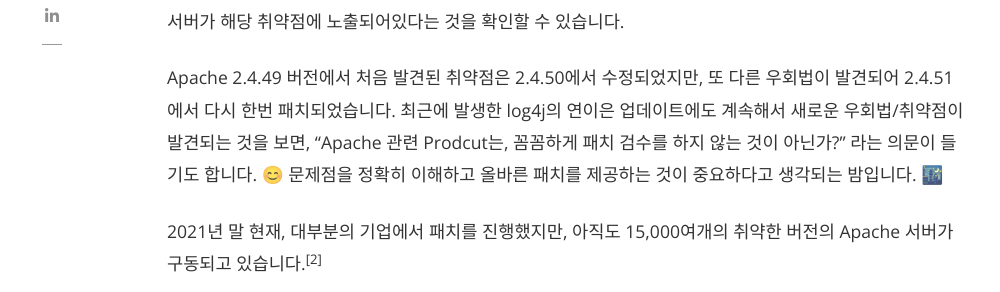
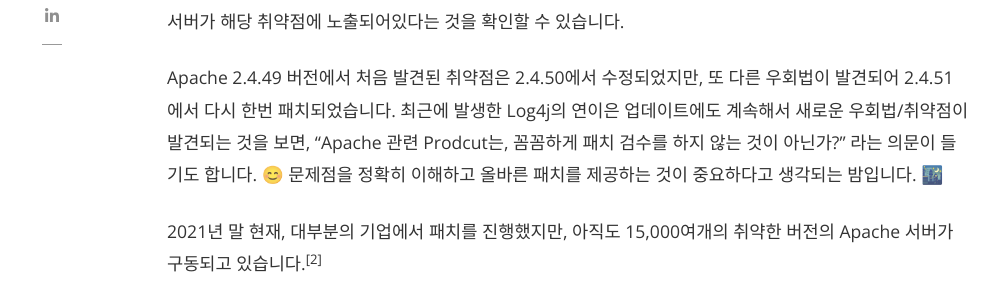
Before and after one commit to theori-io/theori-io.github.io, a Jekyll site: the page built from _posts/2021-12-31-2021-hot-cve-the-second-half.md, in a window 1280 px wide and 900 px high, scrolled down 3423 px. Shown: the part 195-487 px from the top of the window, without its empty margins (118-1118 px from the left). Built offline with Jekyll 4.4.1, drawn with Linux system fonts in a browser that asks for light colours; nearby versions of some CDN libraries; comment, search, counter and statistics services are not loaded.

Commit message:
Change all log4j to Log4j

```diff
--- a/_posts/2021-12-31-2021-hot-cve-the-second-half.md
+++ b/_posts/2021-12-31-2021-hot-cve-the-second-half.md
@@ -59,7 +59,7 @@
 
 NGINX와 양대 산맥을 이루고 있는 HTTP 서버인 Apache에서 Path Traversal을 통해 Remote Code Execution이 가능한 취약점이 발견되었습니다.<sup>[1]</sup> 이 취약점의 기원은 Java Servlet과 Mod proxy와의 호환 설정을 위해 추가된 Path Normalization 코드에서 부터 시작되었습니다. 특정 조건이 만족하는 서버면, Apache가 권한이 있는 파일 시스템의 모든 파일을 읽을 수 있는 취약점이었습니다. 여기서 더 큰 문제는 해당 “특정 조건”을 만족하는 서버가 매우 많다는 것입니다. 서버 검색 엔진인 Shodan.io를 통해 확인해보면 대량 10만개의 서버가 해당 취약점에 노출되어있다는 것을 확인할 수 있습니다.
 
-Apache 2.4.49 버전에서 처음 발견된 취약점은 2.4.50에서 수정되었지만, 또 다른 우회법이 발견되어 2.4.51에서 다시 한번 패치되었습니다. 최근에 발생한 log4j의 연이은 업데이트에도 계속해서 새로운 우회법/취약점이 발견되는 것을 보면, “Apache 관련 Prodcut는, 꼼꼼하게 패치 검수를 하지 않는 것이 아닌가?” 라는 의문이 들기도 합니다. 😊 문제점을 정확히 이해하고 올바른 패치를 제공하는 것이 중요하다고 생각되는 밤입니다. 🌃
+Apache 2.4.49 버전에서 처음 발견된 취약점은 2.4.50에서 수정되었지만, 또 다른 우회법이 발견되어 2.4.51에서 다시 한번 패치되었습니다. 최근에 발생한 Log4j의 연이은 업데이트에도 계속해서 새로운 우회법/취약점이 발견되는 것을 보면, “Apache 관련 Prodcut는, 꼼꼼하게 패치 검수를 하지 않는 것이 아닌가?” 라는 의문이 들기도 합니다. 😊 문제점을 정확히 이해하고 올바른 패치를 제공하는 것이 중요하다고 생각되는 밤입니다. 🌃
 
 2021년 말 현재, 대부분의 기업에서 패치를 진행했지만, 아직도 15,000여개의 취약한 버전의 Apache 서버가 구동되고 있습니다.<sup>[2]</sup>
 
@@ -155,7 +155,7 @@
 > [3] <a href="https://grafana.com/blog/2021/12/07/grafana-8.3.1-8.2.7-8.1.8-and-8.0.7-released-with-high-severity-security-fix/" target="_blank">https://grafana.com/blog/2021/12/07/grafana-8.3.1-8.2.7-8.1.8-and-8.0.7-released-with-high-severity-security-fix/</a>  \
 > [4] <a href="https://pkg.go.dev/path/filepath#Clean" target="_blank">https://pkg.go.dev/path/filepath#Clean</a>
 
-# log4j
+# Log4j
 
 - 원격 코드 실행, Remote Code Execution
 - CVE-2021-44228,CVE-2021-45046, CVE-2021-45105, CVE-2021-4104, CVE-2021-44832
```
